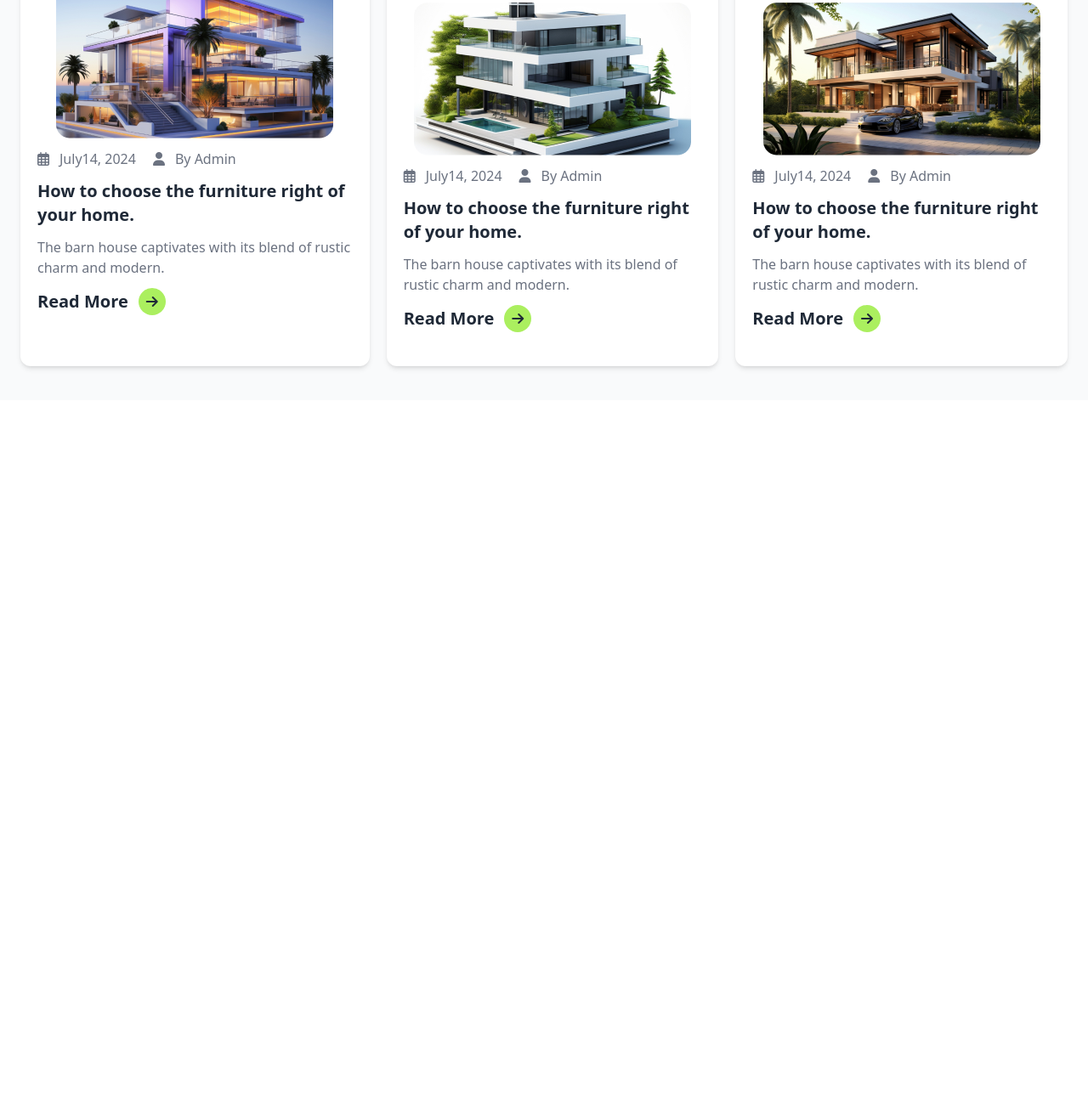
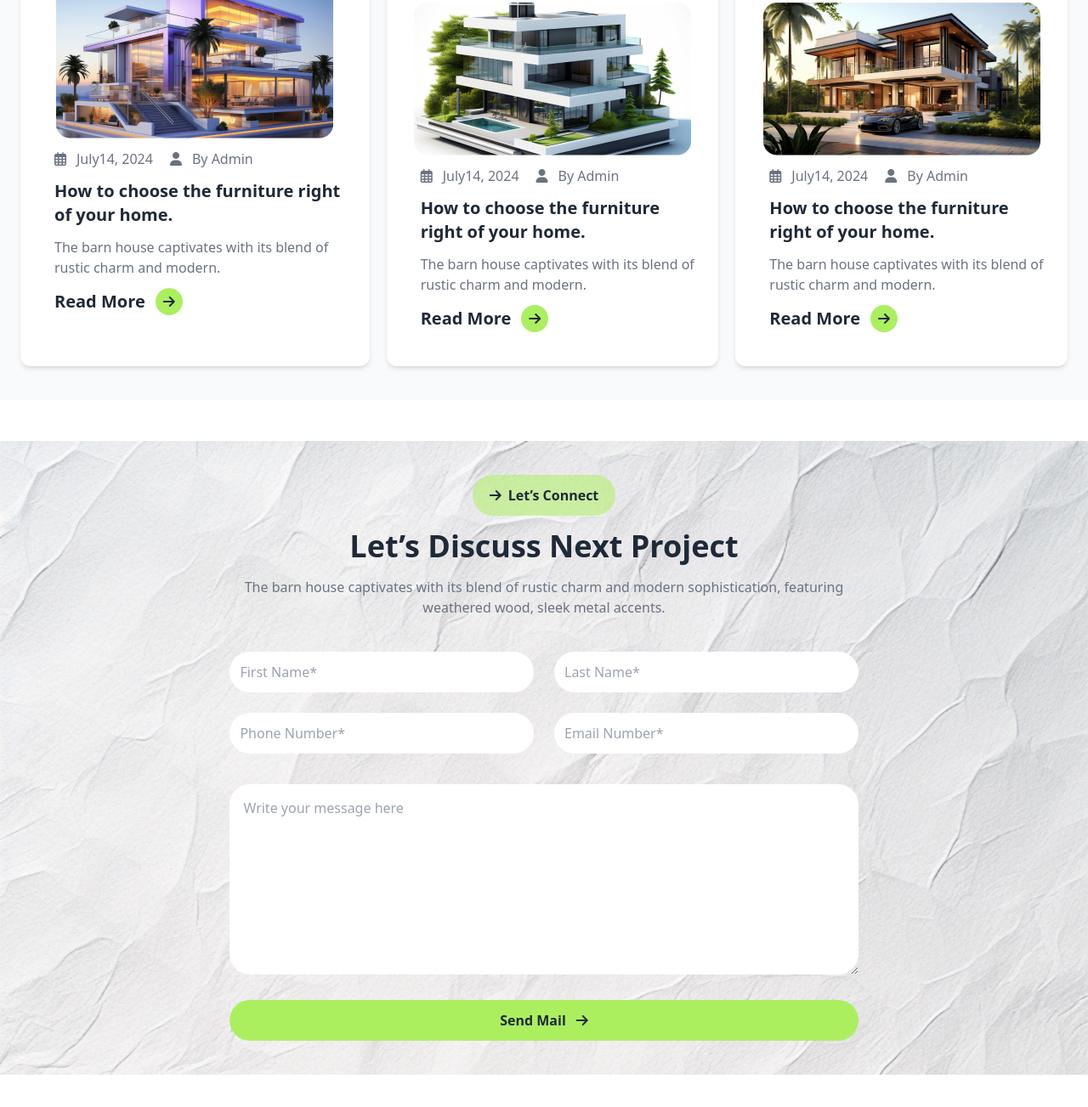
Before and after one commit to estiakahamed01/rinterio-design, a plain HTML site: page index.html in a window 1280 px wide. Shown: the part 2708-4011 px from the top of the page at 85% size. Before the commit the page ends 3227 px from the top, so only its background shows below. Drawn offline with nearby package versions, Linux system fonts and the light colour scheme.

Commit message:
Added Input Section

```diff
--- a/index.html
+++ b/index.html
@@ -11,6 +11,10 @@
 
     <!-- Font Awesome -->
     <script src="https://kit.fontawesome.com/6478ecef19.js" crossorigin="anonymous"></script>
+
+    <!-- CSS -->
+     <link rel="stylesheet" href="./style.css">
+
 </head>
 <body>
     <header class="container mx-auto py-10 px-6">
@@ -170,7 +174,7 @@
         <!-- News & Articles Section -->
          <section class="container mx-auto mb-12 py-10 px-3 md:px-4 lg:px-6 bg-gray-50">
             <div class="grid grid-cols-1">
-                <div class="flex flex-col justify-center items-center space-y-3 5/6 mx-auto">
+                <div class="flex flex-col justify-center items-center space-y-3 w-5/6 mx-auto">
                     <div class="w-auto flex items-center justify-center space-x-2 px-5 py-3 bg-[#abef5d86] rounded-full">
                         <i class="fa-solid fa-arrow-right text-gray-800"></i>
                         <p class="font-bold text-gray-800">Rinterio News</p>
@@ -182,7 +186,7 @@
             </div>
 
             <div class="grid grid-cols-1 lg:grid-cols-3 space-y-5 md:space-x-5 mt-10">
-                <div class="px-5 py-10 flex flex-col md:flex-row lg:flex-col shadow-md items-center bg-white rounded-xl space-y-3">
+                <div class="px-5 py-10 flex flex-col md:flex-row md:space-x-5 lg:flex-col shadow-md items-center bg-white rounded-xl space-y-3">
                     <img src="./assets/article1.png" alt="">
                     <div class="space-y-3 ">
                         <div class="flex flex-row justify-start items-center space-x-5">
@@ -205,7 +209,7 @@
                 </div>
 
 
-                <div class="px-5 py-10 flex flex-col md:flex-row lg:flex-col shadow-md items-center bg-white rounded-xl space-y-3">
+                <div class="px-5 py-10 flex flex-col md:flex-row md:space-x-5 lg:flex-col shadow-md items-center bg-white rounded-xl space-y-3">
                     <img src="./assets/article2.png" alt="">
                     <div class="space-y-3">
                         <div class="flex flex-row justify-start items-center space-x-5">
@@ -228,7 +232,7 @@
                 </div>
 
 
-                <div class="px-5 py-10 flex flex-col md:flex-row lg:flex-col shadow-md items-center bg-white rounded-xl space-y-3">
+                <div class="px-5 py-10 flex flex-col md:flex-row md:space-x-5 lg:flex-col shadow-md items-center bg-white rounded-xl space-y-3">
                     <img src="./assets/article3.png" alt="">
                     <div class="space-y-3">
                         <div class="flex flex-row justify-start items-center space-x-5">
@@ -252,6 +256,44 @@
             </div>
          </section>
 
+        <!-- Input Section -->
+        <section class="container mx-auto mb-12 py-10 px-3 md:px-4 lg:px-6 input-bg">
+            <div>
+                <div class="flex flex-col justify-center items-center space-y-4 px-5 lg:w-4/6 mx-auto">
+                    <div class="w-auto flex items-center justify-center space-x-2 px-5 py-3 bg-[#abef5d86] rounded-full">
+                        <i class="fa-solid fa-arrow-right text-gray-800"></i>
+                        <p class="font-bold text-gray-800">Let’s Connect</p>
+                    </div>
+                    <h1 class="text-2xl md:text-4xl font-bold">Let’s Discuss Next Project</h1>
+                    <p class="text-gray-500 font-medium text-center">The barn house captivates with its blend of rustic charm and modern sophistication, featuring weathered wood, sleek metal accents.</p>
+                </div>
+            </div>
+
+            <div class="w-5/6 lg:w-3/5 mx-auto lg:col-span-2 mt-10">
+                <div class="grid grid-cols-1 md:grid-cols-2 lg:grid-cols-2 gap-6">
+                    <div>
+                        <input class="p-3 border-none outline-none bg-white rounded-full w-full" type="text" placeholder="First Name*">
+                    </div>
+                    <div>
+                        <input class="p-3 border-none outline-none bg-white rounded-full w-full" type="text" placeholder="Last Name*">
+                    </div>
+                    <div>
+                        <input class="p-3 border-none outline-none bg-white rounded-full w-full" type="text" placeholder="Phone Number*">
+                    </div>
+                    <div>
+                        <input class="p-3 border-none outline-none bg-white rounded-full w-full" type="text" placeholder="Email Number*">
+                    </div>
+                    <div class="lg:col-span-2 md:col-span-2">
+                        <textarea rows="8" class="mt-3 p-4 border-none outline-none bg-white rounded-3xl w-full" name="" id="" placeholder="Write your message here"></textarea>
+                    </div>
+                </div>
+                <div class="flex flex-row justify-center items-center px-5 py-3 space-x-3 bg-[#ABEF5F] rounded-full mt-6">
+                    <h2 class="Text-xl font-bold">Send Mail</h2>
+                    <i class="fa-solid fa-arrow-right"></i>
+                </div>
+            </div>
+        </section>
+
     </main>
     <footer>
 
--- /dev/null
+++ b/style.css
@@ -0,0 +1,5 @@
+.input-bg{
+    background-image: url(./assets/bg.jpg);
+    background-repeat: no-repeat;
+    background-size: cover;
+}
```
